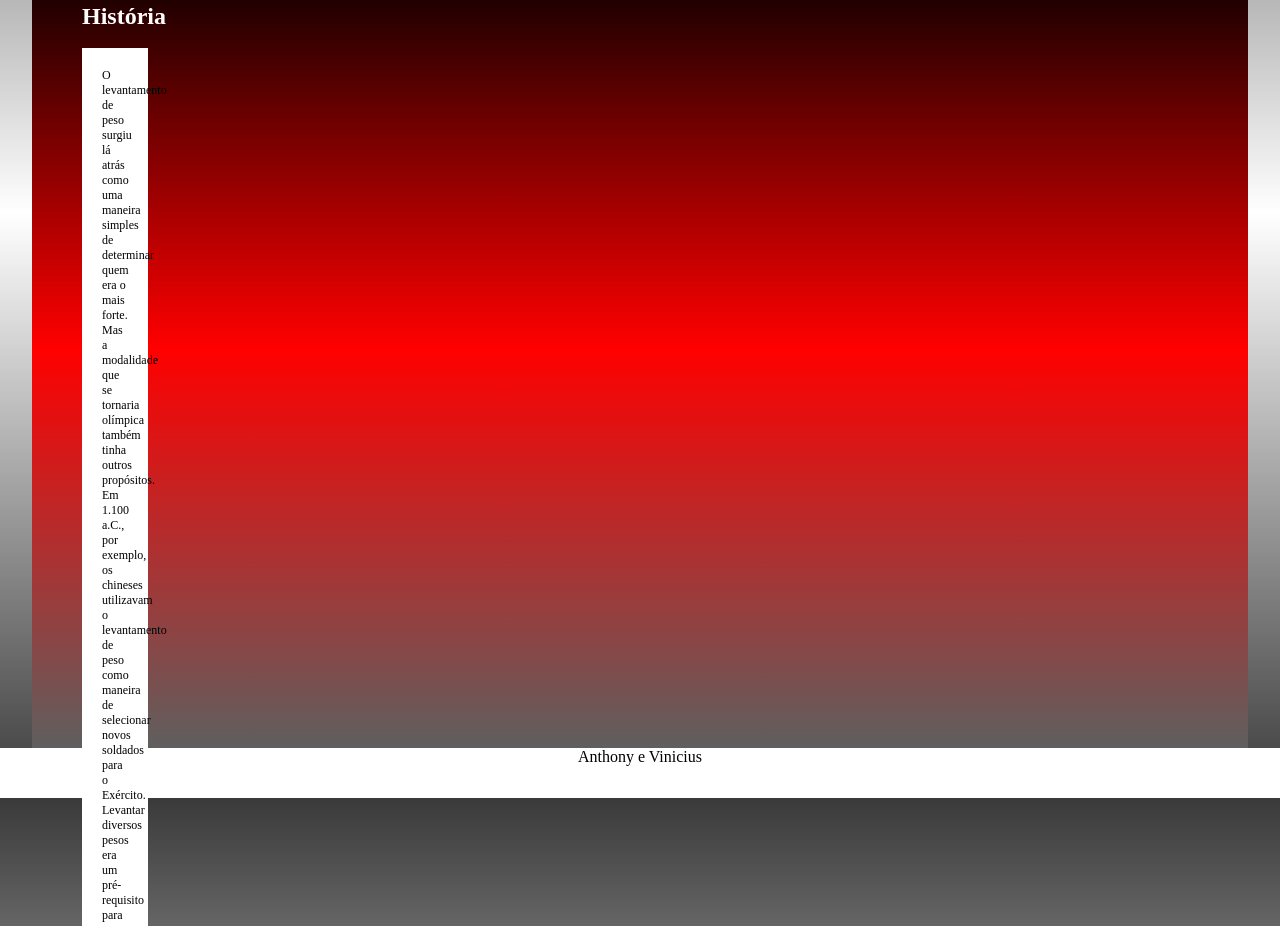
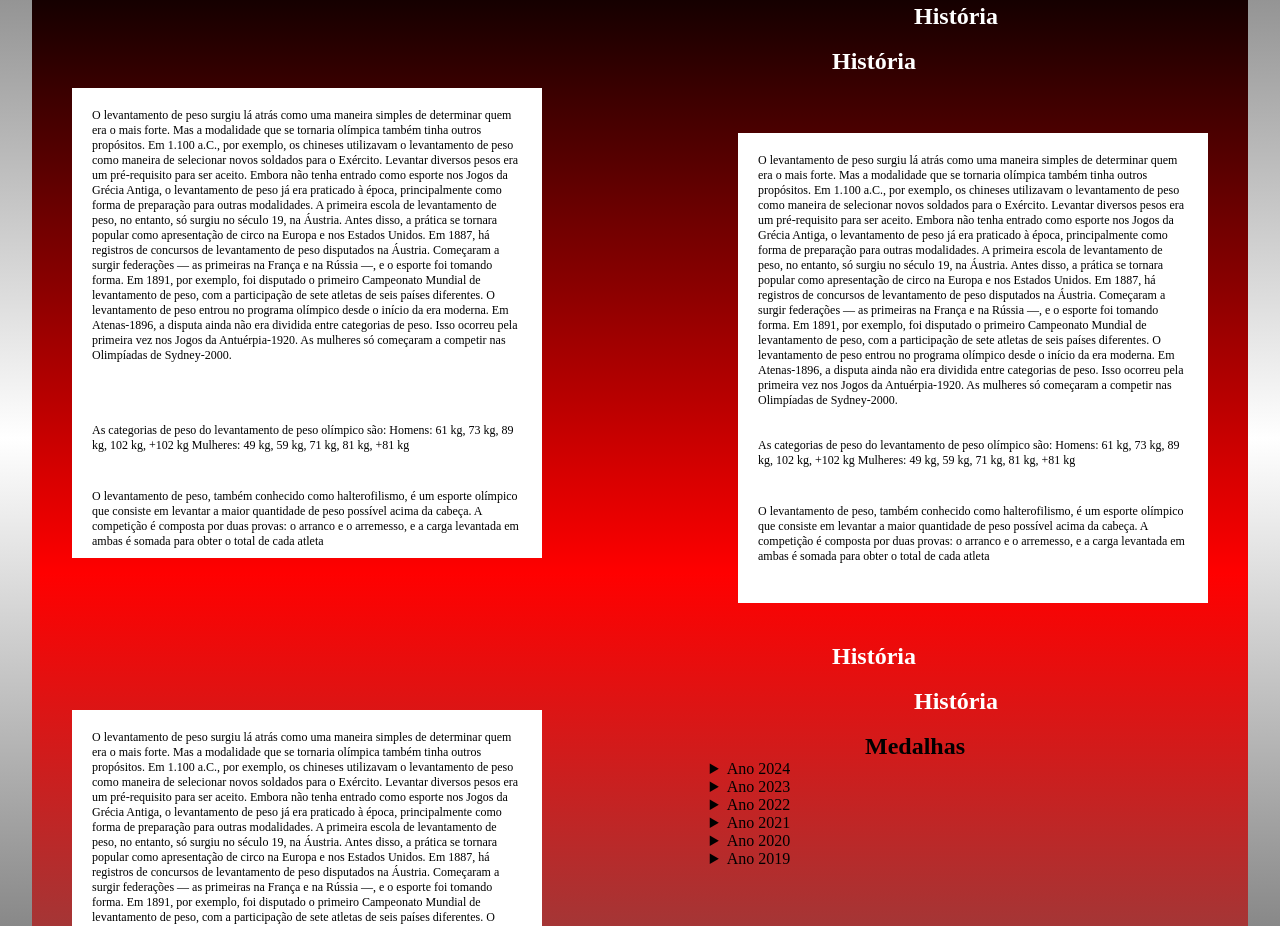
Before and after one commit to vini6161610/Levantamento_peso, a plain HTML site: page inicio/index.html in a window 1280 px wide. Shown: the part 372-1298 px from the top of the page. Drawn offline with Linux system fonts and the light colour scheme.

Commit message:
Tá cada vez melhor, falta pouco

```diff
--- a/inicio/index.css
+++ b/inicio/index.css
@@ -62,10 +62,16 @@ span :hover{
     transition: 0.5;
 }
 
-.container-medalha{
-    width: 100px;
-    height: 200px;
-    background-color: rgb(255, 255, 255);
+figure{
+    font-size:32px;
+    justify-content: left;
+    text-align:right ;
+    margin-right: 370px;
+}
+.pppp{
+   text-align: center;
+   margin-right: 1000px;
+
 
 }
 
@@ -76,18 +82,18 @@ span :hover{
 }
 
 details{
-    text-align: center;
+    text-align: right;
     display:flex;
     justify-content: center;
     align-items: center;
+    margin-left: 550px;
 }
 
-.podio-24{
-    display: flex;
-    justify-content: center;
-    align-items: center;
+
+.h22{
+    margin-right: 250px;
+    text-align: right;
 }
-
  body {
     background: linear-gradient(rgb(58, 58, 58),white,rgb(58, 58, 58));
  }
@@ -97,14 +103,18 @@ details{
     width: 100px;
 
  }
+ summary{
+    text-align: right;
+    margin-right: 330px;
+ }
 
 
  .div{
     background-color: #535353;
     width: 95%;
     background: linear-gradient(rgb(0, 0, 0),rgb(255, 0, 0),rgb(95, 95, 95));
-
-    height: 800px;
+    max-height: 2000;
+    min-height: 1250px;
     margin: auto;
     margin-top: 120px;
 
@@ -112,14 +122,15 @@ details{
 
 
  }
+
  .pp{
     font-size: 12px;
  }
 
  h2{
     color: white;
-text-align: left;
-margin-left: 50px;
+text-align: center;
+margin-left: 250px;
  }
 
  .foto-inicio {
@@ -131,16 +142,40 @@ margin-left: 50px;
     padding: 20px;
 
  }
+ h1{color: #ffff;}
  span{
     color: #ffffff;
  }
  .fund{
-    margin-left: 50px;
-    margin-right: 1100px;
+    width: 430px;
     background-color: #ffffff;
    padding: 20px;
+   margin: 40px;
+
+   height: 430px;
+   float: left;
 
  }
+ .fund2{
+  width: 430px;
+    background-color: #ffffff;
+   padding: 20px;
+   margin: 40px;
+   height: 430px;
+   float: right;
+
+
+ }
+ .h2{
+    text-align: left;
+  margin-left: 800px;
+
+
+ }
+ .med{
+    color: #000000;
+ }
+
 
 
  footer{
@@ -149,8 +184,7 @@ margin-left: 50px;
     height: 50px;
     width: 100%;
 
-    bottom: 0;
-    margin: 0;
+
     text-align: center;
 
      }
--- a/inicio/index.html
+++ b/inicio/index.html
@@ -58,7 +58,7 @@
 
         <br>
 
-       <h2>História</h2>
+       <h2 class="h22">História</h2>
 
        <br>
        <div class="fund">
@@ -86,42 +86,121 @@
 
 <br><br><br><br><br>
 </div>
-<h2>Medalhas</h2>
+<h2 class="h2">História</h2>
 
-<details class="podio-24">
-    <summary>Ano 2024 </summary>
-        <div class="container-medalha">
-            <img src="../imagens/medalhas/medalha_1-removebg-preview.png" alt="">
-        </div>
-</details>
+       <br>
+       <div class="fund2">
+        <p class="pp">
+
+        O levantamento de peso surgiu lá atrás como uma maneira simples de determinar quem era o mais forte. Mas a modalidade que se tornaria olímpica também tinha outros propósitos. Em 1.100 a.C., por exemplo, os chineses utilizavam o levantamento de peso como maneira de selecionar novos soldados para o Exército. Levantar diversos pesos era um pré-requisito para ser aceito.
+
+        Embora não tenha entrado como esporte nos Jogos da Grécia Antiga, o levantamento de peso já era praticado à época, principalmente como forma de preparação para outras modalidades. A primeira escola de levantamento de peso, no entanto, só surgiu no século 19, na Áustria. Antes disso, a prática se tornara popular como apresentação de circo na Europa e nos Estados Unidos.
+
+        Em 1887, há registros de concursos de levantamento de peso disputados na Áustria. Começaram a surgir federações — as primeiras na França e na Rússia —, e o esporte foi tomando forma. Em 1891, por exemplo, foi disputado o primeiro Campeonato Mundial de levantamento de peso, com a participação de sete atletas de seis países diferentes.
+
+        O levantamento de peso entrou no programa olímpico desde o início da era moderna. Em Atenas-1896, a disputa ainda não era dividida entre categorias de peso. Isso ocorreu pela primeira vez nos Jogos da Antuérpia-1920. As mulheres só começaram a competir nas Olimpíadas de Sydney-2000.
+
+        <br><br>
+
+            <br>
+
+       <p class="pp">  As categorias de peso do levantamento de peso olímpico são:
+            Homens: 61 kg, 73 kg, 89 kg, 102 kg, +102 kg
+            Mulheres: 49 kg, 59 kg, 71 kg, 81 kg, +81 kg
+        </p>
+    <br><br>
+
+    <p class="pp">O levantamento de peso, também conhecido como halterofilismo, é um esporte olímpico que consiste em levantar a maior quantidade de peso possível acima da cabeça. A competição é composta por duas provas: o arranco e o arremesso, e a carga levantada em ambas é somada para obter o total de cada atleta</p>
+
+<br><br><br><br><br>
+</div>
+<br>
+<h2 class="h2">História</h2>
 
 
-<h3>Ano 2023 </h3>
-<div class="podio 23">
+       <div class="fund" >
+        <p class="pp">
+
+        O levantamento de peso surgiu lá atrás como uma maneira simples de determinar quem era o mais forte. Mas a modalidade que se tornaria olímpica também tinha outros propósitos. Em 1.100 a.C., por exemplo, os chineses utilizavam o levantamento de peso como maneira de selecionar novos soldados para o Exército. Levantar diversos pesos era um pré-requisito para ser aceito.
+
+        Embora não tenha entrado como esporte nos Jogos da Grécia Antiga, o levantamento de peso já era praticado à época, principalmente como forma de preparação para outras modalidades. A primeira escola de levantamento de peso, no entanto, só surgiu no século 19, na Áustria. Antes disso, a prática se tornara popular como apresentação de circo na Europa e nos Estados Unidos.
+
+        Em 1887, há registros de concursos de levantamento de peso disputados na Áustria. Começaram a surgir federações — as primeiras na França e na Rússia —, e o esporte foi tomando forma. Em 1891, por exemplo, foi disputado o primeiro Campeonato Mundial de levantamento de peso, com a participação de sete atletas de seis países diferentes.
+
+        O levantamento de peso entrou no programa olímpico desde o início da era moderna. Em Atenas-1896, a disputa ainda não era dividida entre categorias de peso. Isso ocorreu pela primeira vez nos Jogos da Antuérpia-1920. As mulheres só começaram a competir nas Olimpíadas de Sydney-2000.
+
+        <br><br>
+
+            <br>
+
+       <p class="pp">  As categorias de peso do levantamento de peso olímpico são:
+            Homens: 61 kg, 73 kg, 89 kg, 102 kg, +102 kg
+            Mulheres: 49 kg, 59 kg, 71 kg, 81 kg, +81 kg
+        </p>
+    <br><br>
+
+    <p class="pp">O levantamento de peso, também conhecido como halterofilismo, é um esporte olímpico que consiste em levantar a maior quantidade de peso possível acima da cabeça. A competição é composta por duas provas: o arranco e o arremesso, e a carga levantada em ambas é somada para obter o total de cada atleta</p>
+
+<br><br><br><br><br>
+</div>
+<br>
+<h2 class="h22">História</h2>
+
+       <br>
+       <h2 class="med">Medalhas</h2>
+
+        <details class="podio-24">
+            <summary>Ano 2024 </summary>
+               <figure>🥇 </figure>
+             <figure>🥈</figure>
+             <figure>🥉</figure>
+
+        </details>
+
+        <details class="podio-23">
+            <summary>Ano 2023</summary>
+            <figure>🥇 </figure>
+             <figure>🥈</figure>
+             <figure>🥉</figure>
+
+        </details>
+
+        <details class="podio-22">
+            <summary>Ano 2022</summary>
+            <figure>🥇 </figure>
+             <figure>🥈</figure>
+             <figure>🥉</figure>
+
+        </details>
 
 
 
-<h3>Ano 2022 </h3>
-<div class="podio 22">
 
-</div>
+        <details class="podio-21">
+            <summary>Ano 2021</summary>
+            <figure>🥇 </figure>
+             <figure>🥈</figure>
+             <figure>🥉</figure>
 
-<h3>Ano 2021 </h3>
-<div class="podio 21">
+        </details>
 
-</div>
+        <details class="podio-20">
+            <summary>Ano 2020</summary>
+            <figure>🥇 </figure>
+             <figure>🥈</figure>
+             <figure>🥉</figure>
 
-<h3>Ano 2020 </h3>
-<div class="podio 20">
+        </details>
+        <details class="podio-19">
+            <summary>Ano 2019</summary>
+            <figure>🥇 </figure>
+             <figure>🥈</figure>
+             <figure>🥉</figure>
 
-</div>
+        </details>
 
-<h3>Ano 2019 </h3>
-<div class="podio 19">
+<br>
 
-
-</div>
-    </p>
 </div>
 </div>
 
```
